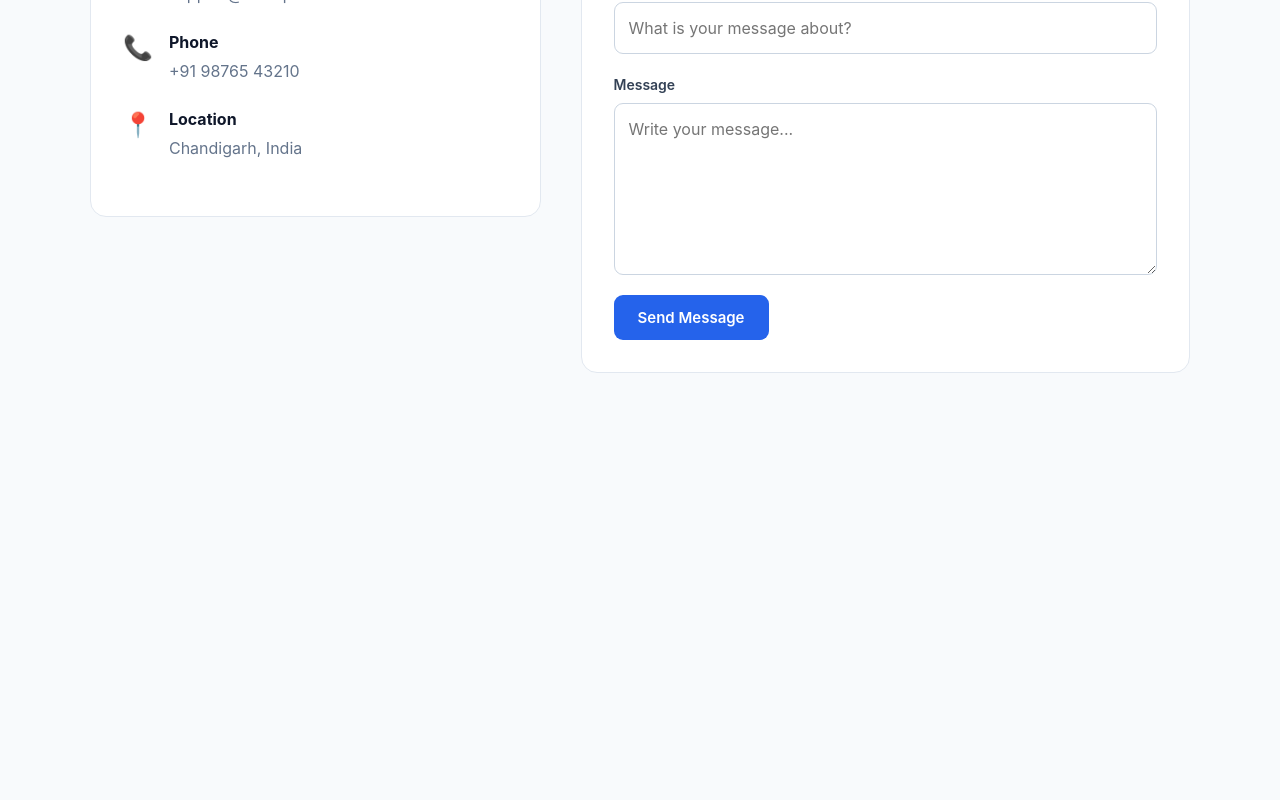
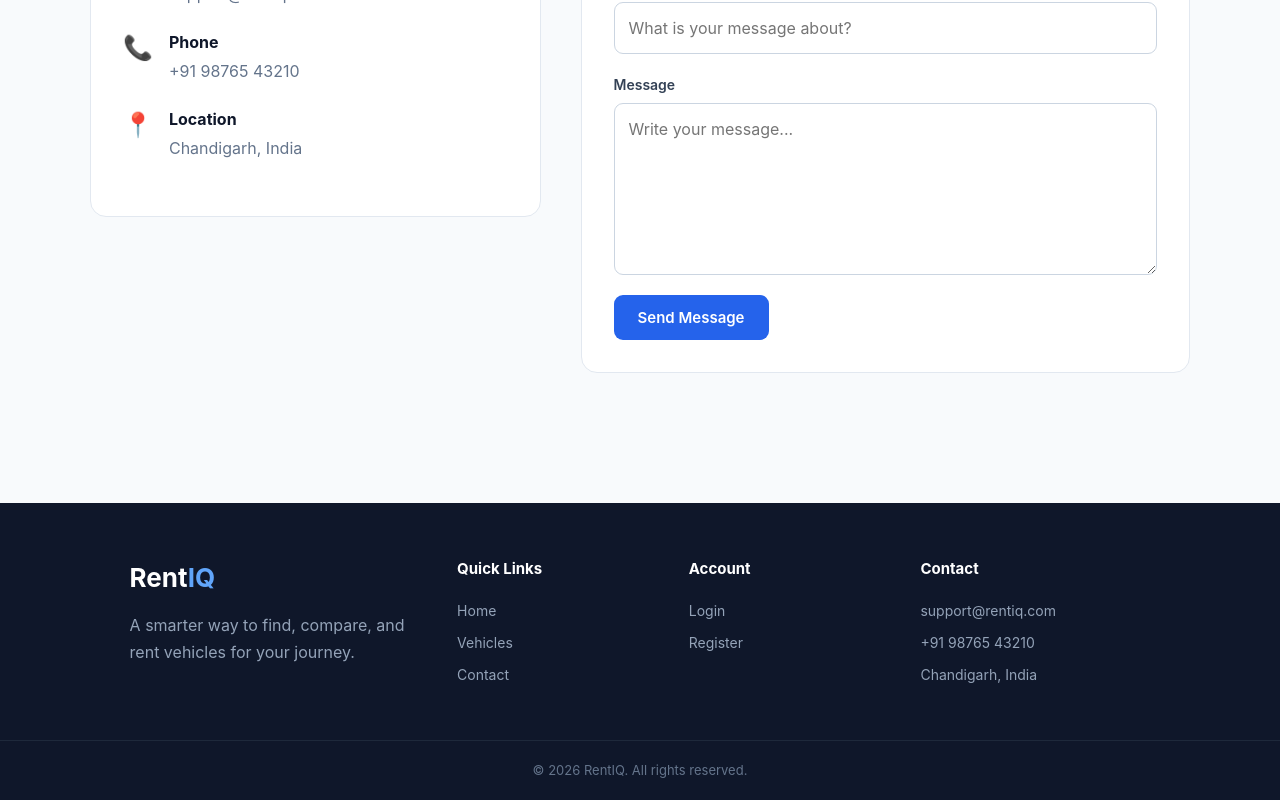
Before and after one commit to arorakhushal23/RentIQ, a React app in the folder frontend/: page /contact in a window 1280 px wide. Shown: the part 572-1372 px from the top of the page. Before the commit the page ends 1015 px from the top, so only its background shows below. Built offline with nearby package versions, Linux system fonts and the light colour scheme; no server answers; the HTML template or start-up script is replaced by a standard one.

Commit message:
Add reusable footer component

```diff
--- a/frontend/src/App.jsx
+++ b/frontend/src/App.jsx
@@ -6,7 +6,8 @@ import Register from "./pages/auth/Register";
 import Vehicles from "./pages/vehicles/Vehicles";
 import VehicleDetails from "./pages/vehicles/VehicleDetails";
 import Profile from "./pages/profile/Profile";
-import Contact from './pages/contact/Contact'
+import Contact from './pages/contact/Contact';
+import Footer from './components/common/Footer';
 import "./App.css";
 
 function App() {
@@ -27,6 +28,8 @@ function App() {
         <Route path="/profile" element={<Profile />} />
         <Route path="/contact" element={<Contact />} />
       </Routes>
+
+      <Footer />
     </BrowserRouter>
   );
 }
--- /dev/null
+++ b/frontend/src/components/common/Footer.css
@@ -0,0 +1,90 @@
+.footer {
+    background: #0f172a;
+    color: #ffffff;
+    margin-top: 60px;
+}
+
+.footer-container {
+    max-width: 1200px;
+    margin: 0 auto;
+    padding: 55px 7%;
+    display: grid;
+    grid-template-columns: 1.5fr 1fr 1fr 1.2fr;
+    gap: 40px;
+}
+
+.footer-brand {
+    max-width: 300px;
+}
+
+.footer-logo {
+    color: #ffffff;
+    text-decoration: none;
+    font-size: 26px;
+    font-weight: 700;
+}
+
+.footer-logo span {
+    color: #60a5fa;
+}
+
+.footer-brand p {
+    color: #94a3b8;
+    line-height: 1.7;
+    margin-top: 15px;
+}
+
+.footer-links,
+.footer-contact {
+    display: flex;
+    flex-direction: column;
+    gap: 11px;
+}
+
+.footer-links h3,
+.footer-contact h3 {
+    margin: 0 0 8px;
+    font-size: 15px;
+    color: #ffffff;
+}
+
+.footer-links a {
+    color: #94a3b8;
+    text-decoration: none;
+    font-size: 14px;
+    transition: color 0.2s ease;
+}
+
+.footer-links a:hover {
+    color: #60a5fa;
+}
+
+.footer-contact p {
+    margin: 0;
+    color: #94a3b8;
+    font-size: 14px;
+}
+
+.footer-bottom {
+    border-top: 1px solid #1e293b;
+    padding: 20px 7%;
+    text-align: center;
+}
+
+.footer-bottom p {
+    margin: 0;
+    color: #64748b;
+    font-size: 13px;
+}
+
+@media (max-width: 800px) {
+    .footer-container {
+        grid-template-columns: 1fr 1fr;
+    }
+}
+
+@media (max-width: 500px) {
+    .footer-container {
+        grid-template-columns: 1fr;
+    }
+}
--- /dev/null
+++ b/frontend/src/components/common/Footer.jsx
@@ -0,0 +1,56 @@
+import { Link } from 'react-router-dom'
+import './Footer.css'
+
+function Footer() {
+    return (
+        <footer className="footer">
+
+            <div className="footer-container">
+
+                <div className="footer-brand">
+                    <Link to="/" className="footer-logo">
+                        Rent<span>IQ</span>
+                    </Link>
+
+                    <p>
+                        A smarter way to find, compare, and rent
+                        vehicles for your journey.
+                    </p>
+                </div>
+
+                <div className="footer-links">
+                    <h3>Quick Links</h3>
+
+                    <Link to="/">Home</Link>
+                    <Link to="/vehicles">Vehicles</Link>
+                    <Link to="/contact">Contact</Link>
+                </div>
+
+                <div className="footer-links">
+                    <h3>Account</h3>
+
+                    <Link to="/login">Login</Link>
+                    <Link to="/register">Register</Link>
+                </div>
+
+                <div className="footer-contact">
+                    <h3>Contact</h3>
+
+                    <p>support@rentiq.com</p>
+                    <p>+91 98765 43210</p>
+                    <p>Chandigarh, India</p>
+                </div>
+
+            </div>
+
+            <div className="footer-bottom">
+                <p>
+                    © {new Date().getFullYear()} RentIQ. All rights reserved.
+                </p>
+            </div>
+
+        </footer>
+    )
+}
+
+export default Footer
```
